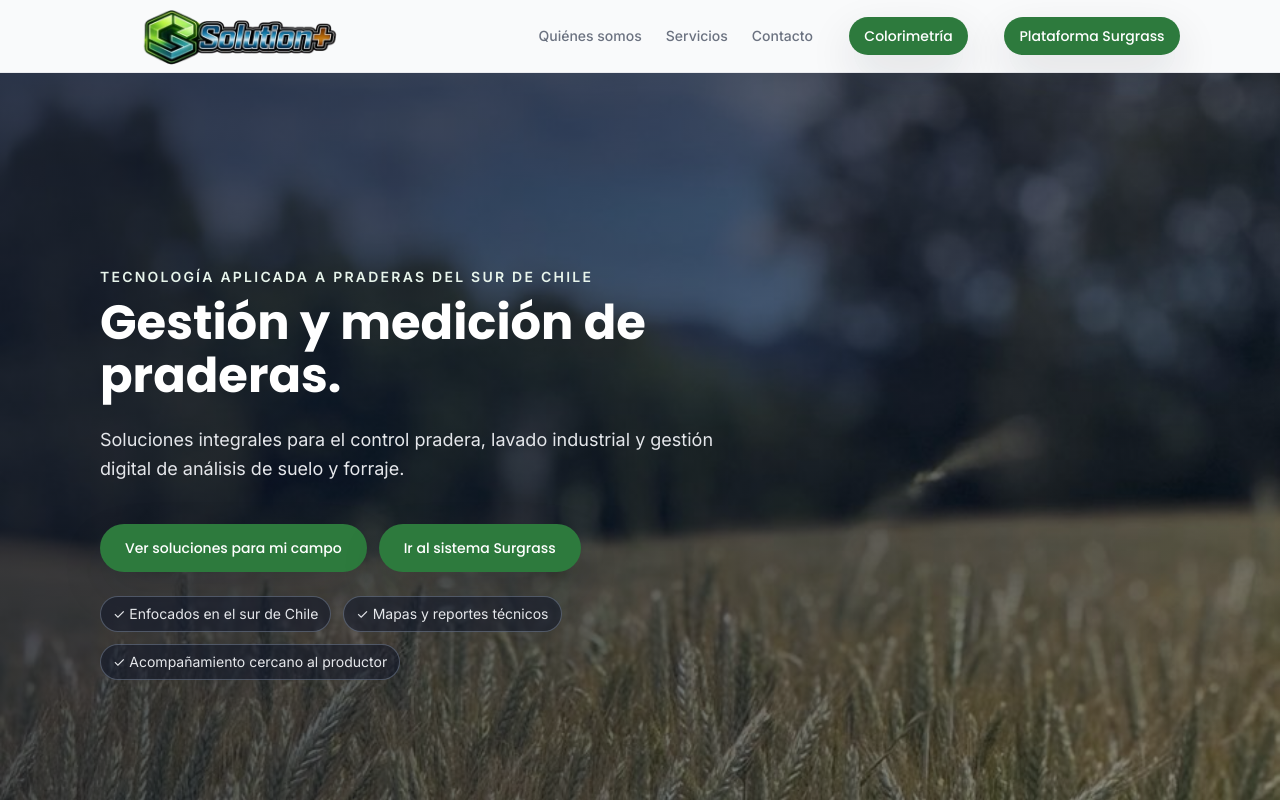
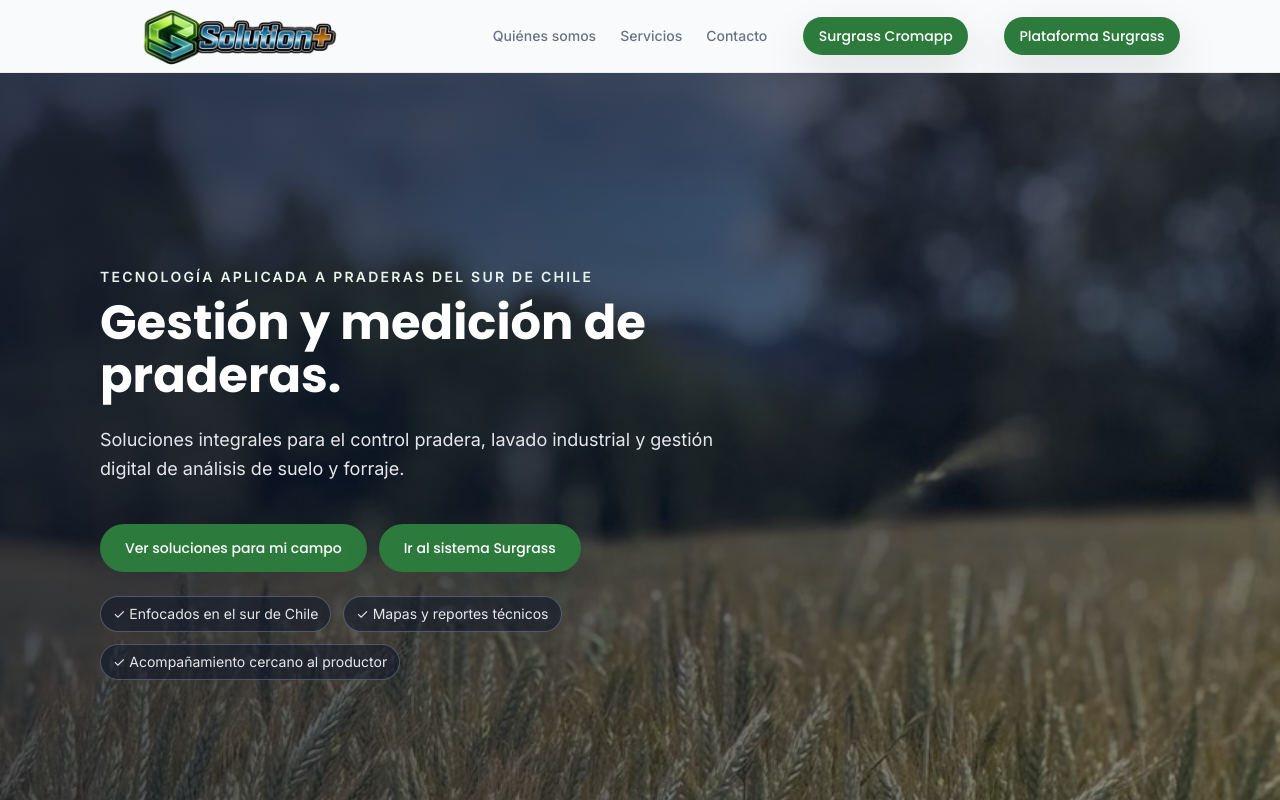
Before and after one commit to CamiloMoraga/surgrass-landing, a Vue app: page / in a window 1280 px wide. Shown: the top 800 px of the page. Built offline with nearby package versions, Linux system fonts and the light colour scheme; no server answers.

Commit message:
feat: Update navigation link text from 'Colorimetría' to 'Surgrass Cromapp'.

```diff
--- a/src/components/Navbar.vue
+++ b/src/components/Navbar.vue
@@ -19,7 +19,7 @@
             target="_blank"
             rel="noopener noreferrer"
         >
-          Colorimetría
+          Surgrass Cromapp
         </a>
 
         <a
@@ -73,7 +73,7 @@
               rel="noopener noreferrer"
               @click="close"
           >
-            Colorimetría
+            Surgrass Cromapp
           </a>
 
           <a
```
